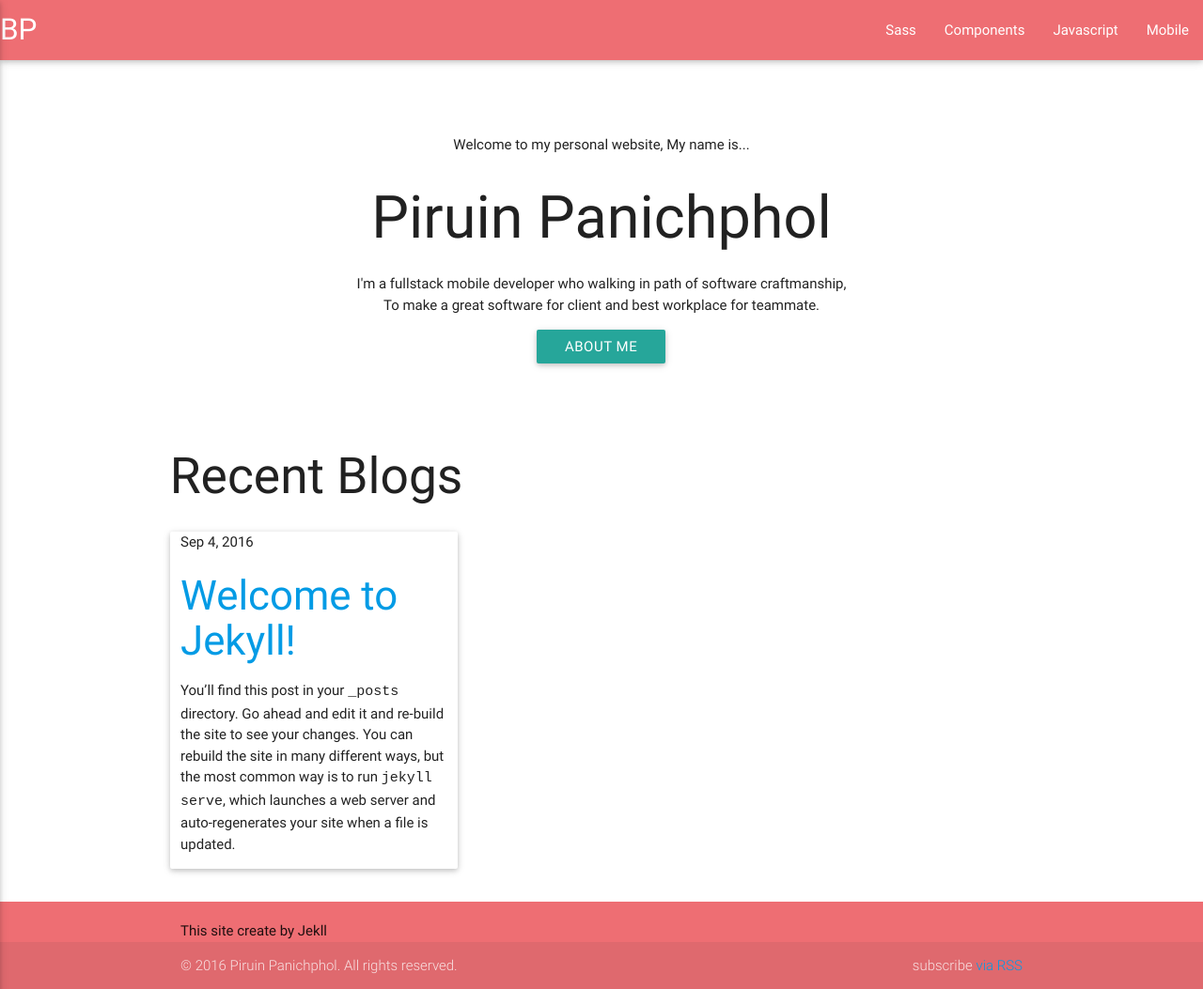
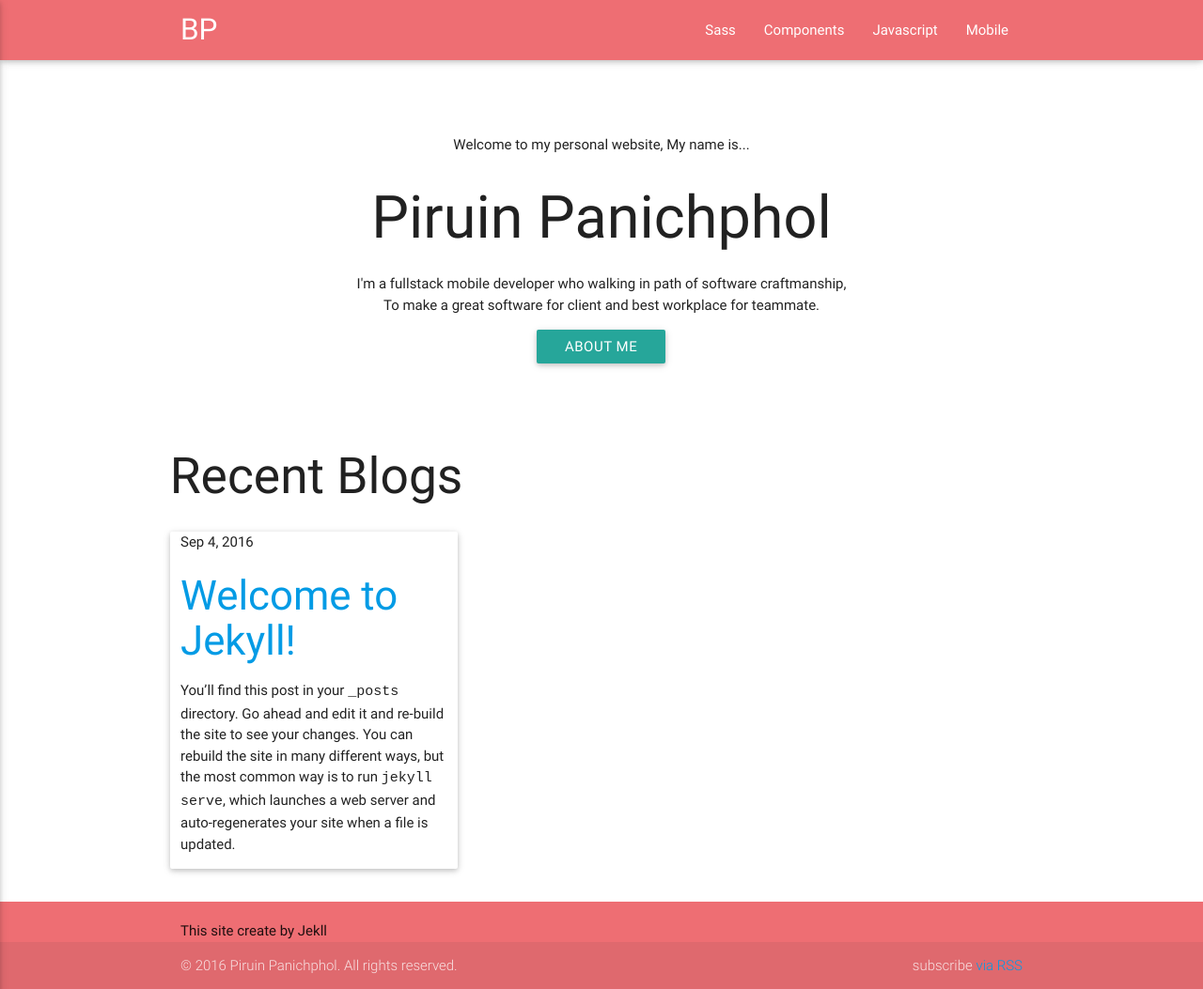
Before and after one commit to piruin/piruin.github.io, a Jekyll site: the page built from index.html, in a window 1280 px wide and 1053 px high. Shown: the whole window at 94% size. Built offline with Jekyll 4.4.1, drawn with Linux system fonts in a browser that asks for light colours; nearby versions of some CDN libraries.

Commit message:
fix nav bar

```diff
--- a/_includes/nav.html
+++ b/_includes/nav.html
@@ -1,5 +1,6 @@
-<nav>
-    <div class="nav-wrapper">
+<div class="navbar-fixed">
+  <nav>
+    <div class="nav-wrapper container">
       <a href="#!" class="brand-logo">BP</a>
       <a href="#" data-activates="mobile-demo" class="button-collapse"><i class="material-icons">menu</i></a>
       <ul class="right hide-on-med-and-down">
@@ -16,3 +17,4 @@
       </ul>
     </div>
   </nav>
+</div>
```
